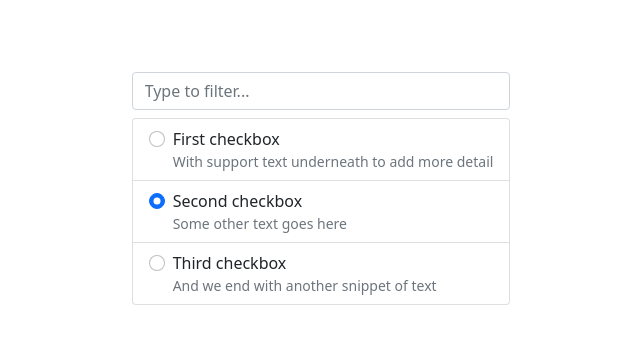
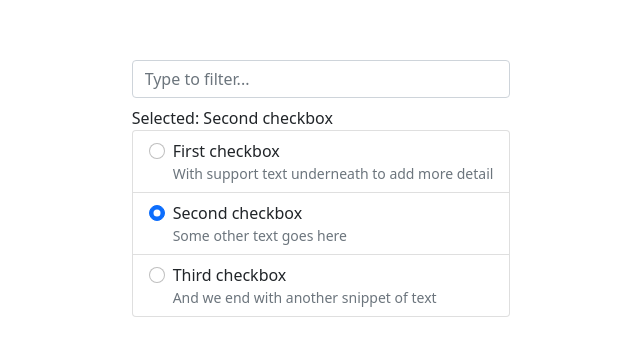
Before and after one commit to milosdanilov/angular-components, an Angular app: page / in a window 1280 px wide. Shown: the part 212-568 px from the top of the page, without its empty margins (319-959 px from the left). Built offline with nearby package versions, Linux system fonts and the light colour scheme.

Commit message:
ng-content - simple

```diff
--- a/src/app/app.component.html
+++ b/src/app/app.component.html
@@ -2,5 +2,6 @@
   [items]="listItems"
   [allowFilter]="true"
   [allowMultiple]="false"
-  (selectedChange)="onSelectedChange($event)"
-></app-select-list>
+  (selectedChange)="onSelectedChange($event)">
+  <span>Selected: {{ selectedListItems[0]?.name }}</span>
+</app-select-list>
--- a/src/app/app.component.ts
+++ b/src/app/app.component.ts
@@ -1,4 +1,4 @@
-import { Component } from '@angular/core';
+import { Component, OnInit } from '@angular/core';
 import { SelectListItemDefinition } from './select-list/select-list.interface';
 
 @Component({
@@ -6,7 +6,7 @@ import { SelectListItemDefinition } from './select-list/select-list.interface';
   templateUrl: './app.component.html',
   styleUrls: ['./app.component.scss'],
 })
-export class AppComponent {
+export class AppComponent implements OnInit {
   listItems: SelectListItemDefinition[] = [
     {
       id: 1,
@@ -28,7 +28,14 @@ export class AppComponent {
     },
   ];
 
-  onSelectedChange(event: SelectListItemDefinition[]) {
-    console.log(event);
+  selectedListItems!: SelectListItemDefinition[];
+
+  ngOnInit() {
+    const c = this.listItems.find(item => item.value);
+    this.selectedListItems = c ? [c] : [];
+  }
+
+  onSelectedChange(list: SelectListItemDefinition[]) {
+    this.selectedListItems = list;
   }
 }
--- a/src/app/select-list/select-list.component.html
+++ b/src/app/select-list/select-list.component.html
@@ -9,6 +9,10 @@
     (ngModelChange)="search$.next($event)"
   />
 </form>
+
+<div *ngIf="!allowMultiple">
+  <ng-content></ng-content>
+</div>
 
 <div class="list-group mx-0">
   <label
```
